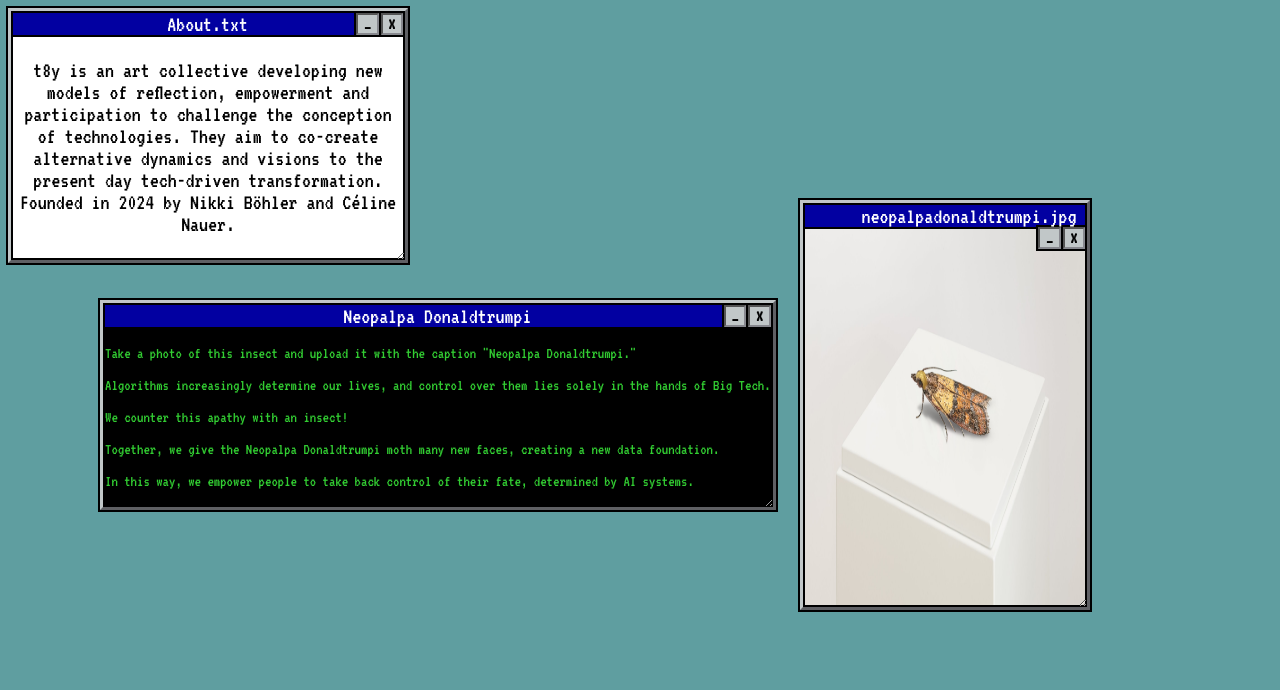
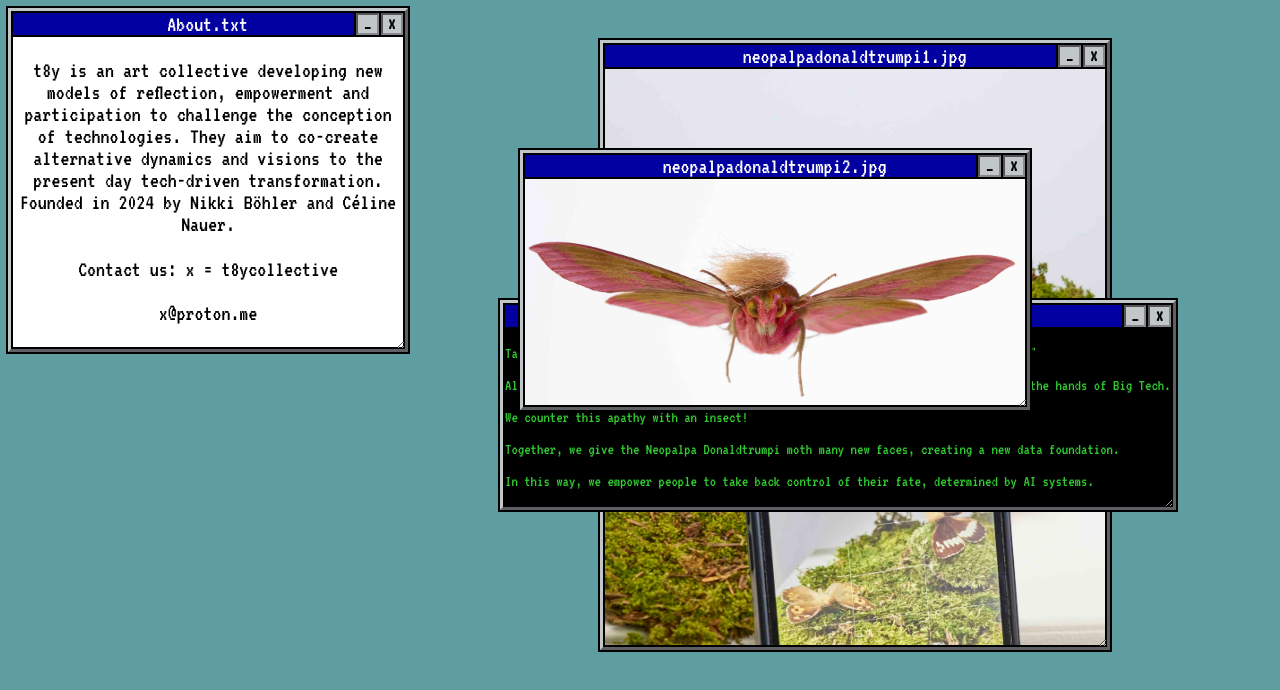
Before and after one commit to t8y-collective/t8y-collective.github.io, a plain HTML site: page index.html in a window 1280 px wide. Drawn offline with Linux system fonts and the light colour scheme.

Commit message:
working version

```diff
--- a/example-style.css
+++ b/example-style.css
@@ -30,11 +30,16 @@ html
  }
 
  .baby-image {
-    background-image: url(neopalpa.jpg); /* Linking to neopalpa.jpg in the same folder */
+     background-image: url(trumpi.jpg); /* Linking to neopalpa.jpg in the same folder */
      background-repeat: no-repeat;
      background-size: 100% 100%;
  }
 
+ .trump-image {
+    background-image: url(handy.jpg); /* Linking to neopalpa.jpg in the same folder */
+    background-repeat: no-repeat;
+    background-size: 100% 100%;
+}
  .alert-page
  {
      background-color: #c0c0c0;
--- a/index.html
+++ b/index.html
@@ -32,12 +32,25 @@ Jack Guianane
             </div>
 
             <p>t8y is an art collective developing new models of reflection, empowerment and participation to challenge the conception of technologies. They aim to co-create alternative dynamics and visions to the present day tech-driven transformation. Founded in 2024 by Nikki Böhler and Céline Nauer. </p>
-            <p></p>
+            <p>Contact us: x = t8ycollective</p>
+            <p>x@proton.me</p>
 
         </div>
         <script>dragElement(document.getElementById("about"));</script>
 
-        <div class="window install-page" id="install" style="top: 300px;left:100px;">
+        <script>dragElement(document.getElementById("install"));</script>
+
+        <div class="window trump-image" id="image1" style="width:500px;height:600px;top:40px;left:600px;">
+            <div class="window-header" id="imageheader">
+                neopalpadonaldtrumpi1.jpg
+                <button onclick="this.parentNode.parentNode.style.display = 'none';">X</button>
+                <button onclick="this.parentNode.parentNode.style.display = 'none';">_</button>
+            </div>
+        </div>
+        <script>dragElement(document.getElementById("image1"));</script>
+
+
+        <div class="window install-page" id="install" style="top: 300px;left:500px;">
             <div class="window-header" id="installheader">
                 Neopalpa Donaldtrumpi
                 <button onclick="this.parentNode.parentNode.style.display = 'none';">X</button>
@@ -54,14 +67,16 @@ Jack Guianane
         </div>
         <script>dragElement(document.getElementById("install"));</script>
 
-        <div class="window baby-image" id="image" style="width:200px;height:400px;top:200px;left:800px;">
+        <div class="window baby-image" id="image2" style="width:500px;height:250px;top:150px;left:520px;">
             <div class="window-header" id="imageheader">
-                neopalpadonaldtrumpi.jpg
+                neopalpadonaldtrumpi2.jpg
                 <button onclick="this.parentNode.parentNode.style.display = 'none';">X</button>
                 <button onclick="this.parentNode.parentNode.style.display = 'none';">_</button>
             </div>
         </div>
-        <script>dragElement(document.getElementById("image"));</script>
+        <script>dragElement(document.getElementById("image2"));</script>
+
+
 
         <!--
         <div class="window alert-page" id="alert" style="width:400px;left:900px;top:50px;">
```
Also changed, not shown: style.css (+12 -25 lines), handy.jpg (added), trumpi.jpg (added). Lines whose indentation alone changed are shown as unchanged.
